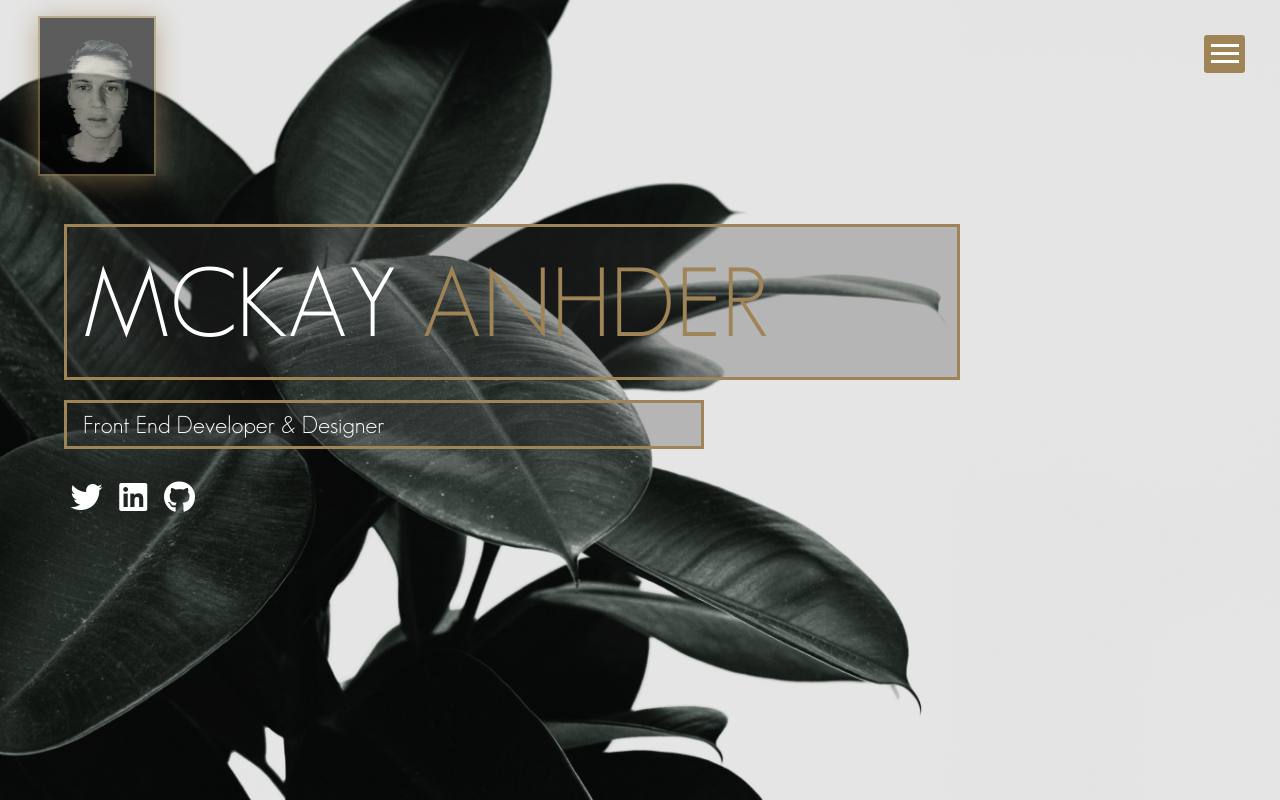
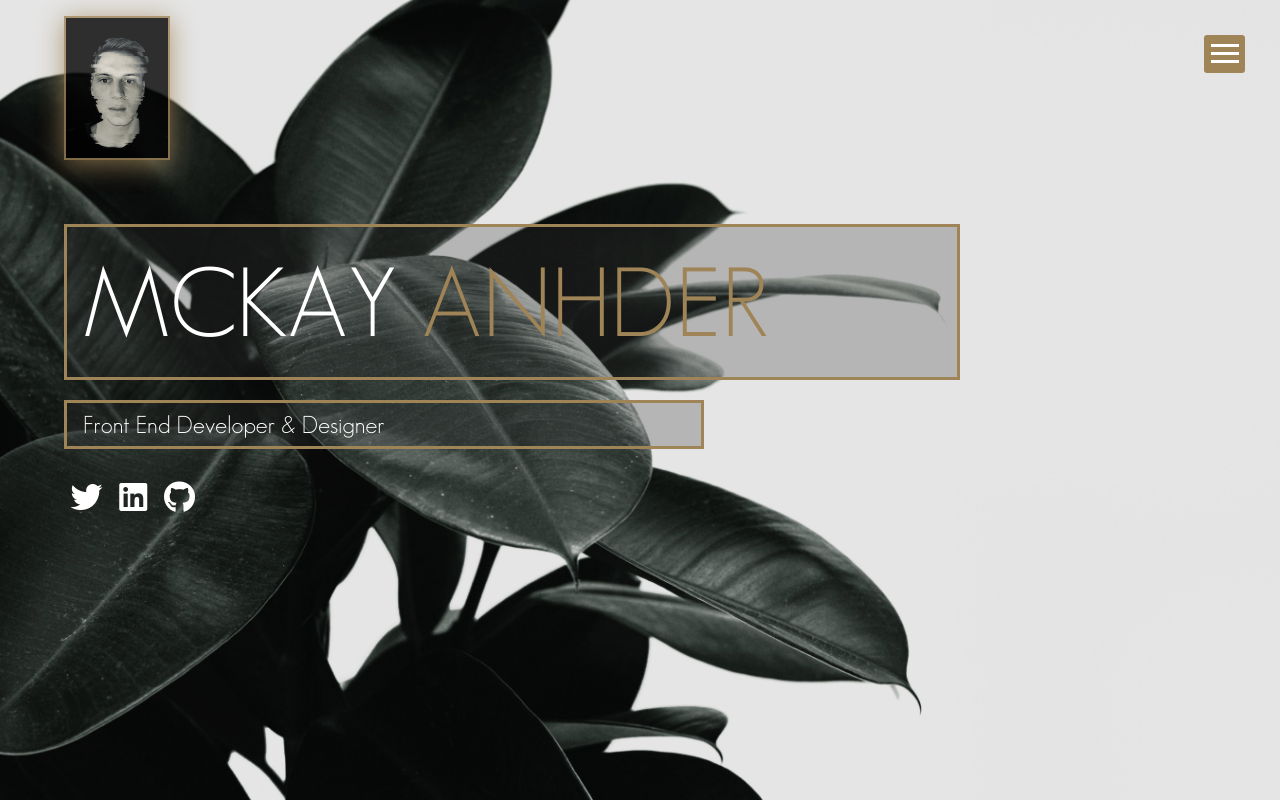
Before and after one commit to mckayanhder/final-portfolio, a website: page index.html in a window 1280 px wide. Drawn offline with nearby package versions, Linux system fonts and the light colour scheme.

Commit message:
logo-fix

```diff
--- a/css/main.scss
+++ b/css/main.scss
@@ -35,14 +35,14 @@ body {
 
 .logo {
   position: relative;
-  height: 20vh;
+  height: 18vh;
   width: auto;
   margin-top: 2vh;
-  left: 3%;
+  left: 5%;
   background-color: rgba(255, 255, 255, 0.623);
   box-shadow: 0 4px 25px #9f8457;
   transition: ease 2s;
-  opacity: 0.6;
+  opacity: 0.8;
   border: solid #9f8457 2px;
 }
 
```
Also changed, not shown: css/main.css.
